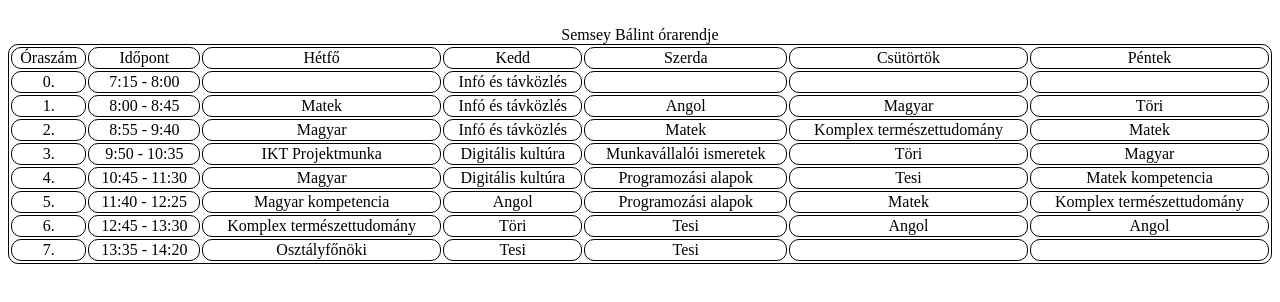
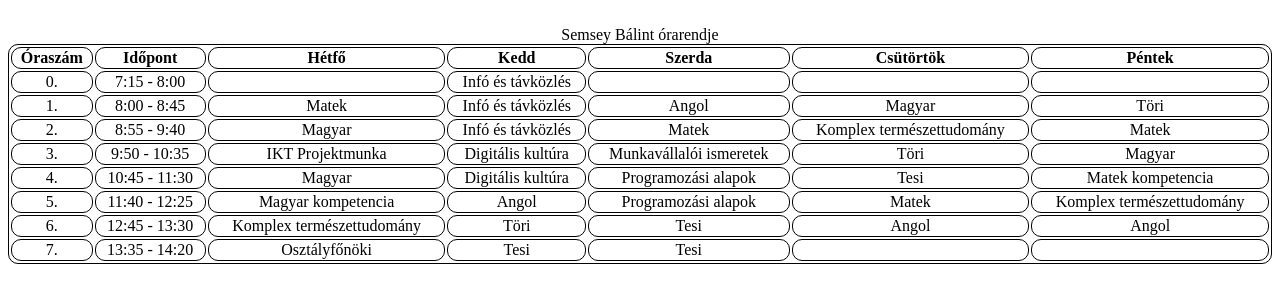
Before and after one commit to semseybalint/web, a plain HTML site: page orarend.html in a window 1280 px wide. Drawn offline with Linux system fonts and the light colour scheme.

Commit message:
th az első sorba

```diff
--- a/orarend.html
+++ b/orarend.html
@@ -12,13 +12,13 @@
         <caption>Semsey Bálint órarendje</caption>
         <br>
         <tr>
-            <td>Óraszám</td>
-            <td>Időpont</td>
-            <td>Hétfő</td>
-            <td>Kedd</td>
-            <td>Szerda</td>
-            <td>Csütörtök</td>
-            <td>Péntek</td>
+            <th>Óraszám</th>
+            <th>Időpont</th>
+            <th>Hétfő</th>
+            <th>Kedd</th>
+            <th>Szerda</th>
+            <th>Csütörtök</th>
+            <th>Péntek</th>
         </tr>
         <tr>
             <td>0.</td>
```
